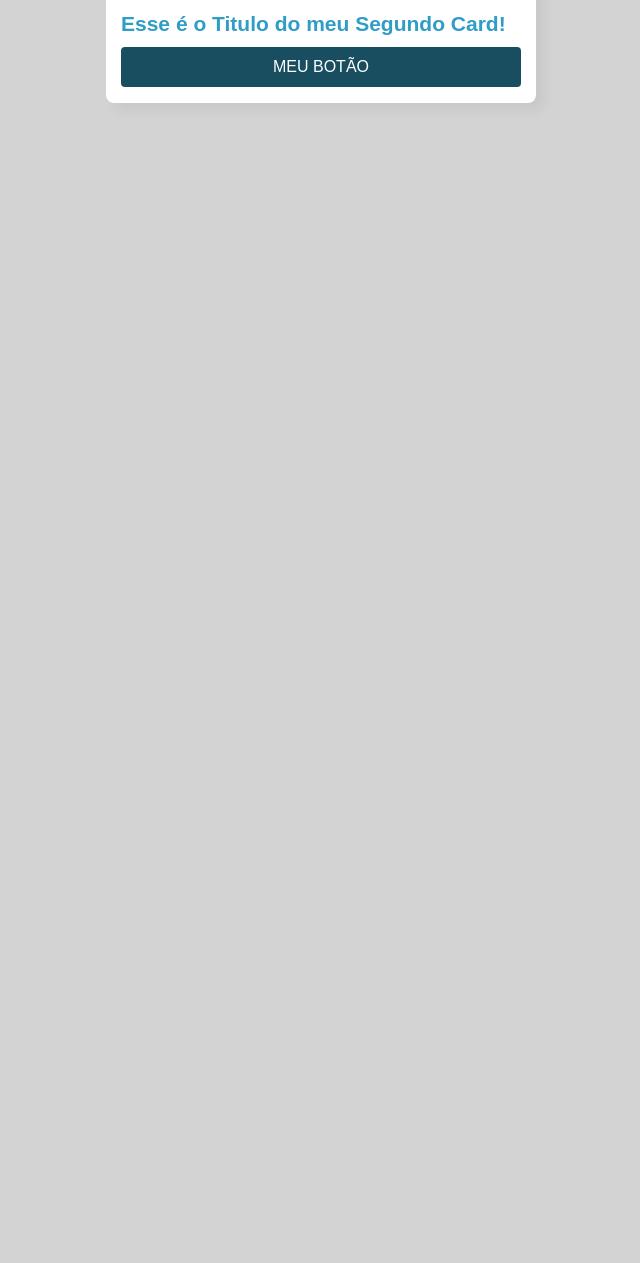
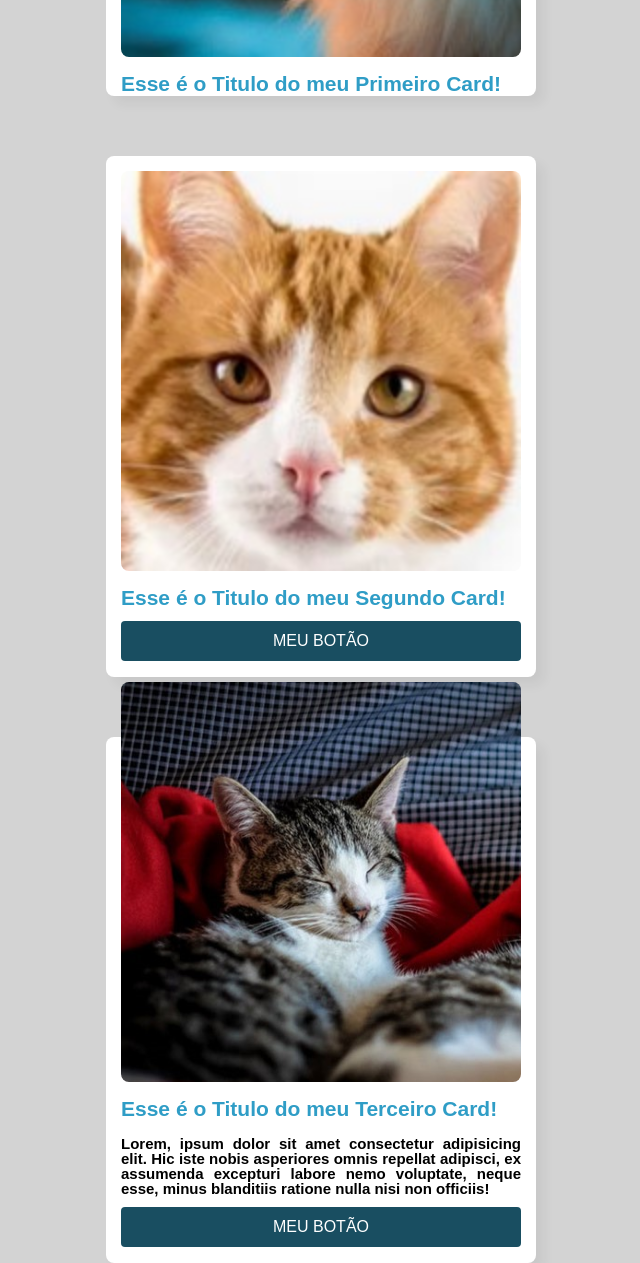
Before and after one commit to kamyllevictoria/front_end_brunao_sousa, a plain HTML site: page Exercicios/exercicio02/html/index3.html in a window 1280 px wide. Shown: the part 518-1781 px from the top of the page, without its empty margins (86-726 px from the left). Before the commit the page ends 800 px from the top, so only its background shows below. Drawn offline with Linux system fonts and the light colour scheme.

Commit message:
finalização exercico 02, criação do card3

```diff
--- a/Exercicios/exercicio02/css/style3.css
+++ b/Exercicios/exercicio02/css/style3.css
@@ -14,6 +14,8 @@ main{
 .card-container{
     width: 400px;
     display: table;
+    float: left;
+    margin: 60px 60px 0 0;
 }
 
 .card {
@@ -36,6 +38,13 @@ main{
     box-sizing: border-box;
 }
 
+
+
+/*Essa parte serve para posicionarmos a imagem mais para cima, com 40px da margem e 15 pixels do padding!*/
+.card .card-image-big{
+    margin-top:-55px;
+}
+
 .card .card-body{
     width: 100%;
     display: table;
@@ -47,6 +56,17 @@ main{
     line-height: 24px;
     color: rgb(47, 157, 198);
     margin: 0;
+}
+
+.card .card-body p{
+    font-family: Arial, Helvetica, sans-serif;
+    font-size: 15px;
+    line-height: 15px;
+    text-align: justify;
+    font-weight: bold;
+    margin-bottom: 0;
+    display: block;
+
 }
 
 .card .card-footer{
--- a/Exercicios/exercicio02/html/index3.html
+++ b/Exercicios/exercicio02/html/index3.html
@@ -12,7 +12,35 @@
             <div class="card">
                 <img class="card-image" src="../imagens/karina-vorozheeva-rW-I87aPY5Y-unsplash-pequeno.jpg" alt="">
                 <div class="card-body">
+                    <h1>Esse é o Titulo do meu Primeiro Card!</h1>
+                </div>
+            </div>
+        </div>
+
+
+        <div class="card-container">
+            <div class="card">
+                <img class="card-image" src="../imagens/depositphotos_25317715-stock-photo-red-cat-walking-towards-camera.jpg" alt="">
+                <div class="card-body">
                     <h1>Esse é o Titulo do meu Segundo Card!</h1>
+                </div>
+                <div class="card-footer">
+
+                    <p>
+                        <a class="btn" href="https://br.freepik.com/fotos/gatinhos-fofos">Meu botão</a>
+                    </p>
+                </div>
+            </div>
+        </div>
+
+        <div class="card-container">
+            <div class="card">
+                <img class="card-image card-image-big" src="../imagens/gatos-pequenos-800.jpg" alt="">
+                <div class="card-body">
+                    <h1>Esse é o Titulo do meu Terceiro Card!</h1>
+                    <p>
+                        Lorem, ipsum dolor sit amet consectetur adipisicing elit. Hic iste nobis asperiores omnis repellat adipisci, ex assumenda excepturi labore nemo voluptate, neque esse, minus blanditiis ratione nulla nisi non officiis!
+                    </p>
                 </div>
                 <div class="card-footer">
 
```
Also changed, not shown: Exercicios/exercicio02/imagens/depositphotos_25317715-stock-photo-red-cat-walking-towards-camera.jpg (added), Exercicios/exercicio02/imagens/gatos-pequenos-800.jpg (added), 2 other files.
